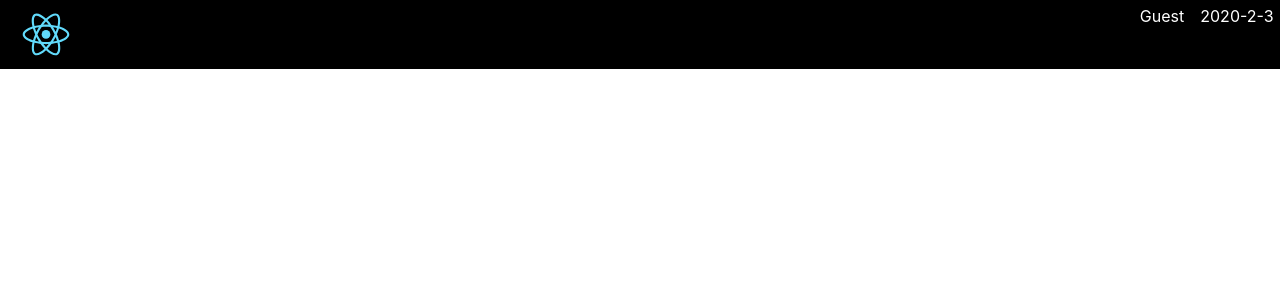
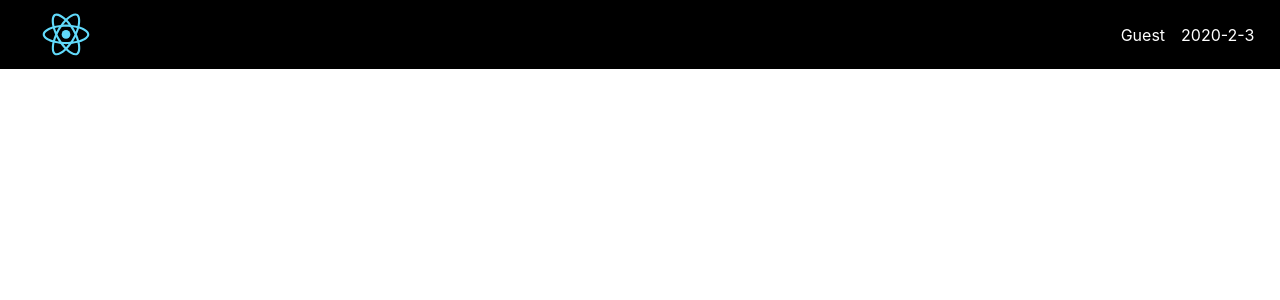
Before and after one commit to vvs29/vagaipaduththal, a React (Create React App) app: page / in a window 1280 px wide. Shown: the top 300 px of the page. Built offline with nearby package versions, Linux system fonts and the light colour scheme.

Commit message:
Using flex box instead of floats

```diff
--- a/src/App.css
+++ b/src/App.css
@@ -34,9 +34,12 @@ html, body {
 }
 
 .AppHeader {
-    padding: 0.5%;
+    padding: 0.5% 2%;
     background-color: black;
     color:white;
+    display: flex;
+    justify-content: space-between;
+    align-items: center;
 }
 
 .ProfileButton {
--- a/src/App.js
+++ b/src/App.js
@@ -1,6 +1,7 @@
 import React from 'react';
 import logo from './logo.svg';
 import './App.css';
+import Classifier from './Classifier';
 
 function App() {
   return (
@@ -20,19 +21,22 @@ class AppHeader extends React.Component {
   render() {
     return (
       <div className="AppHeader">
-        <img src={logo} style={{float: "left", width: "5em"}} />
-        <div style={{float:"right"}}>
+        <img src={logo} style={{width:'5em'}} />
+        <div>
             <span className="ProfileButton">Guest</span>
             <span>{getTimestamp()}</span>
         </div>
-        <div className="ClearFloat"></div>
       </div>
     );
   }
 }
 
 class AppBody extends React.Component {
-
+    render() {
+        return (
+            <Classifier />
+        );
+    }
 }
 
 
--- a/src/Classifier.js
+++ b/src/Classifier.js
@@ -1,3 +1,4 @@
+import React from 'react';
 
 class InputString extends React.Component {
 
```
